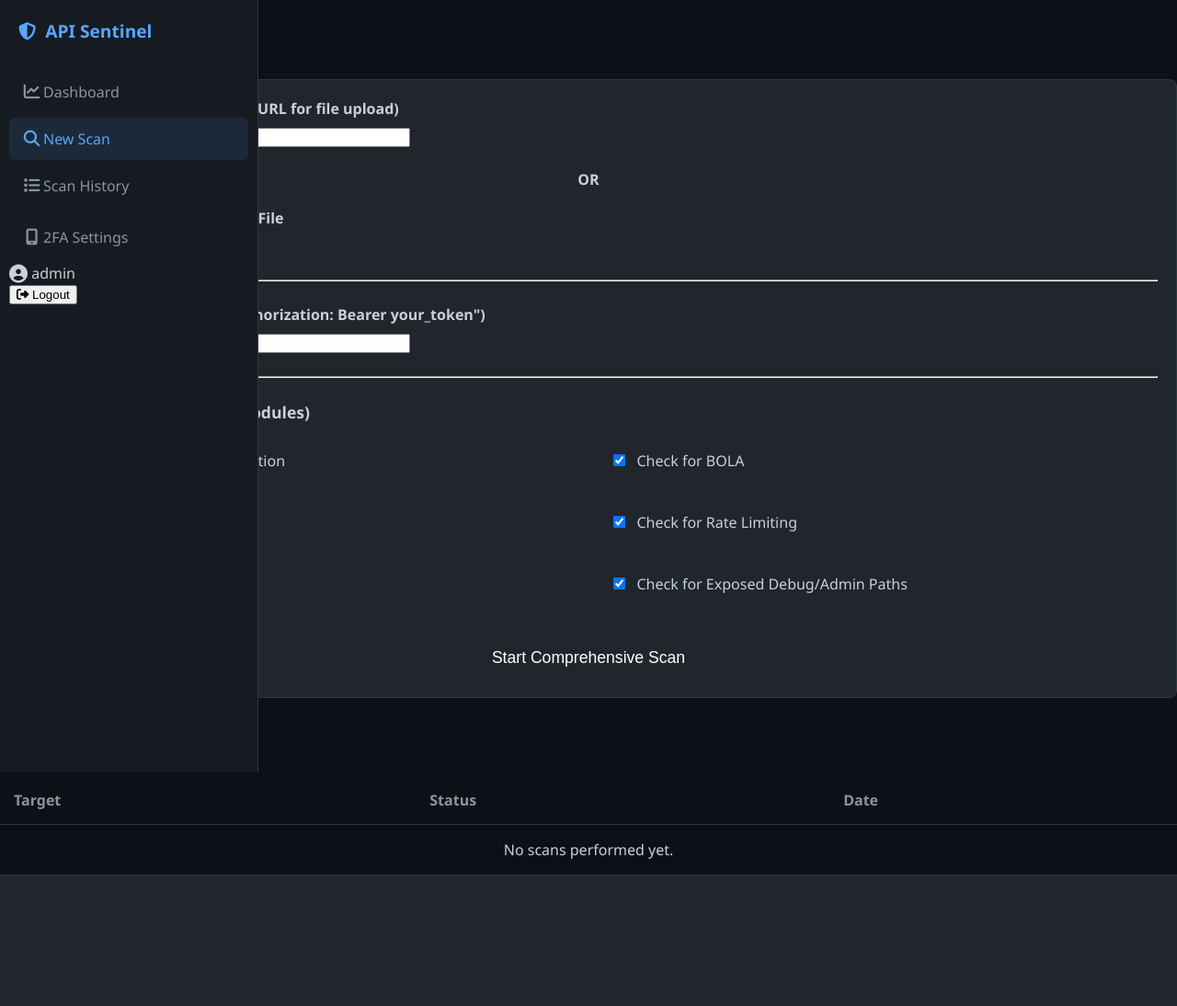
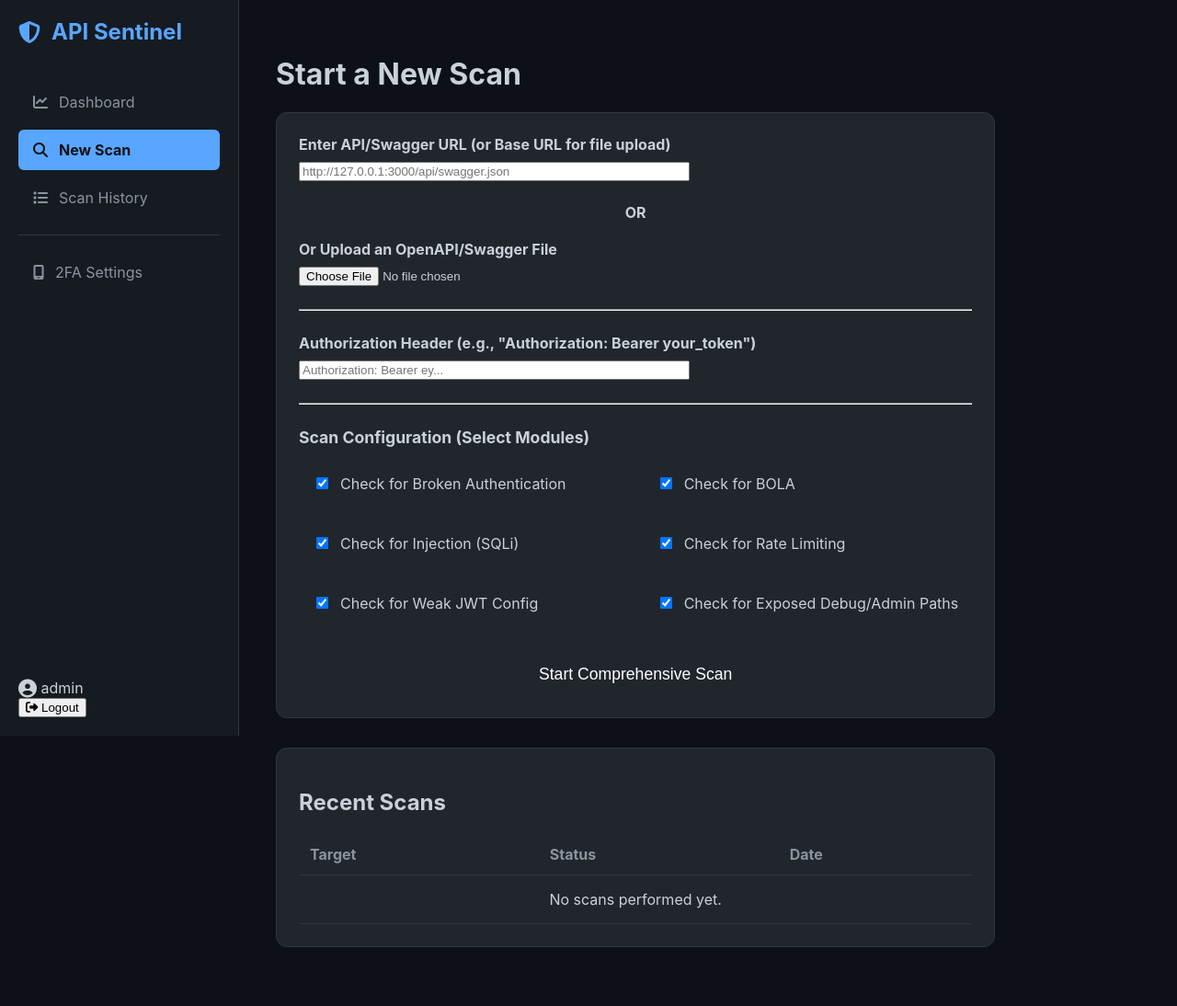
Before and after one commit to bhuwanbaniya/API_sentinel, a Django app: page /scan/ in a window 1280 px wide. Shown: the whole page at 92% size. Before the commit the page ends 952 px from the top, so only its background shows below. Run offline with Django 5.2, Linux system fonts and the light colour scheme; a user stored in the database is signed in; data comes from the database, SQL or seed files in the repository; both versions use the stored data as it was after the commit; parts of the project's set-up code (start-up, migrations or seed data) failed here and were passed over.

Commit message:
updated css

```diff
--- a/scanner/static/scanner/style.css
+++ b/scanner/static/scanner/style.css
@@ -1,102 +1,115 @@
-/* scanner/static/scanner/style.css */
+/* RESET */
+* { box-sizing: border-box; }
+
 :root {
-    --bg-body: #0d1117;
-    --bg-sidebar: #161b22;
+    --sidebar-w: 260px;
+    --dark-bg: #0d1117;
+    --card-bg: #161b22;
+    --border: #30363d;
     --accent: #58a6ff;
-    --text-main: #c9d1d9;
-    --sidebar-width: 260px;
-    --sidebar-collapsed: 70px;
 }
 
-html, body {
-    height: 100%;
+body {
     margin: 0;
-    background-color: var(--bg-body);
-    font-family: 'Segoe UI', sans-serif;
-    color: var(--text-main);
+    padding: 0;
+    font-family: 'Inter', -apple-system, system-ui, sans-serif;
+    background-color: var(--dark-bg);
+    color: #c9d1d9;
+    display: flex;
 }
 
-/* SIDEBAR CONTAINER */
+/* SIDEBAR FIXED */
 .sidebar {
-    width: var(--sidebar-width);
+    width: var(--sidebar-w);
     height: 100vh;
-    background: var(--bg-sidebar);
     position: fixed;
-    top: 0; left: 0;
-    border-right: 1px solid #30363d;
-    transition: width 0.3s ease;
-    z-index: 1000;
-    padding: 20px 10px;
+    left: 0;
+    top: 0;
+    background-color: var(--card-bg);
+    border-right: 1px solid var(--border);
     display: flex;
     flex-direction: column;
+    padding: 20px;
 }
 
-/* COLLAPSED STATE */
-.sidebar.collapsed { width: var(--sidebar-collapsed); }
-.sidebar.collapsed .brand-text, .sidebar.collapsed .nav-text { display: none; }
-.sidebar.collapsed .brand { justify-content: center; }
-
-/* LOGO */
 .brand {
-    font-size: 1.2rem;
+    font-size: 1.5rem;
     font-weight: bold;
     color: var(--accent);
-    margin-bottom: 30px;
+    display: flex;
+    align-items: center;
+    gap: 12px;
+    margin-bottom: 40px;
+}
+
+.user-box {
+    padding: 12px;
+    background: rgba(255,255,255,0.05);
+    border-radius: 8px;
+    margin-bottom: 25px;
+    font-size: 0.9rem;
     display: flex;
     align-items: center;
     gap: 10px;
-    padding-left: 10px;
 }
 
-/* LINKS */
+.nav-menu {
+    display: flex;
+    flex-direction: column;
+    gap: 8px;
+    flex-grow: 1;
+}
+
 .nav-item {
+    text-decoration: none;
+    color: #8b949e;
+    padding: 12px 16px;
+    border-radius: 6px;
     display: flex;
     align-items: center;
-    padding: 12px;
-    color: #8b949e;
-    text-decoration: none;
-    border-radius: 6px;
-    margin-bottom: 5px;
-    transition: all 0.2s;
+    gap: 12px;
+    transition: 0.2s;
 }
-.nav-item:hover, .nav-item.active {
+
+.nav-item:hover {
     background: rgba(88, 166, 255, 0.1);
     color: var(--accent);
 }
-.nav-item i { width: 25px; text-align: center; font-size: 1.1rem; }
-.nav-text { margin-left: 10px; white-space: nowrap; }
 
-/* TOGGLE BUTTON */
-.toggle-btn {
-    position: absolute;
-    bottom: 20px; right: -15px;
-    width: 30px; height: 30px;
+.nav-item.active {
     background: var(--accent);
-    border-radius: 50%;
-    display: flex; align-items: center; justify-content: center;
-    cursor: pointer; color: white;
-    box-shadow: 0 0 10px rgba(0,0,0,0.5);
+    color: #0d1117;
+    font-weight: bold;
+}
+
+.logout-button {
+    width: 100%;
+    padding: 12px;
+    background: transparent;
+    border: 1px solid #f85149;
+    color: #f85149;
+    border-radius: 6px;
+    cursor: pointer;
+    font-weight: bold;
 }
 
 /* CONTENT AREA */
-.content {
-    margin-left: var(--sidebar-width);
-    padding: 30px;
-    transition: margin-left 0.3s ease;
-    width: 100%;
-}
-.content.expanded { margin-left: var(--sidebar-collapsed); }
-
-/* CARDS */
-.card {
-    background: #21262d;
-    border: 1px solid #30363d;
-    padding: 20px;
-    border-radius: 8px;
-    margin-bottom: 20px;
+.main-content {
+    margin-left: var(--sidebar-w); /* This pushes the content away from the sidebar */
+    width: calc(100% - var(--sidebar-w));
+    min-height: 100vh;
+    padding: 40px;
 }
 
-/* TABLES */
+.card, .findings-card, .chart-card {
+    background: #21262d;
+    border: 1px solid var(--border);
+    border-radius: 12px;
+    padding: 24px;
+    margin-bottom: 24px;
+}
+
+/* Responsive Table */
 table { width: 100%; border-collapse: collapse; }
-th { text-align: left; padding: 15px; border-bottom: 1px solid #30363d; color: #8b949e; }
-td { padding: 15px; border-bottom: 1px solid #30363d; }
+th { text-align: left; color: #8b949e; border-bottom: 1px solid var(--border); padding: 12px; }
+td { padding: 12px; border-bottom: 1px solid var(--border); }
```
Also changed, not shown: db.sqlite3.
